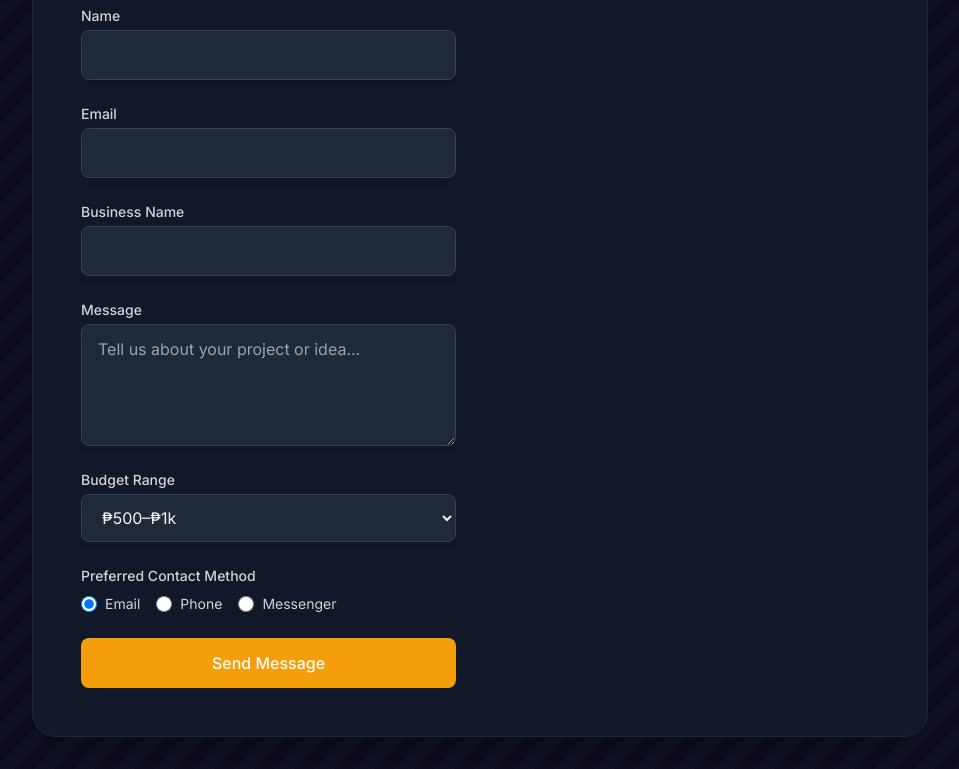
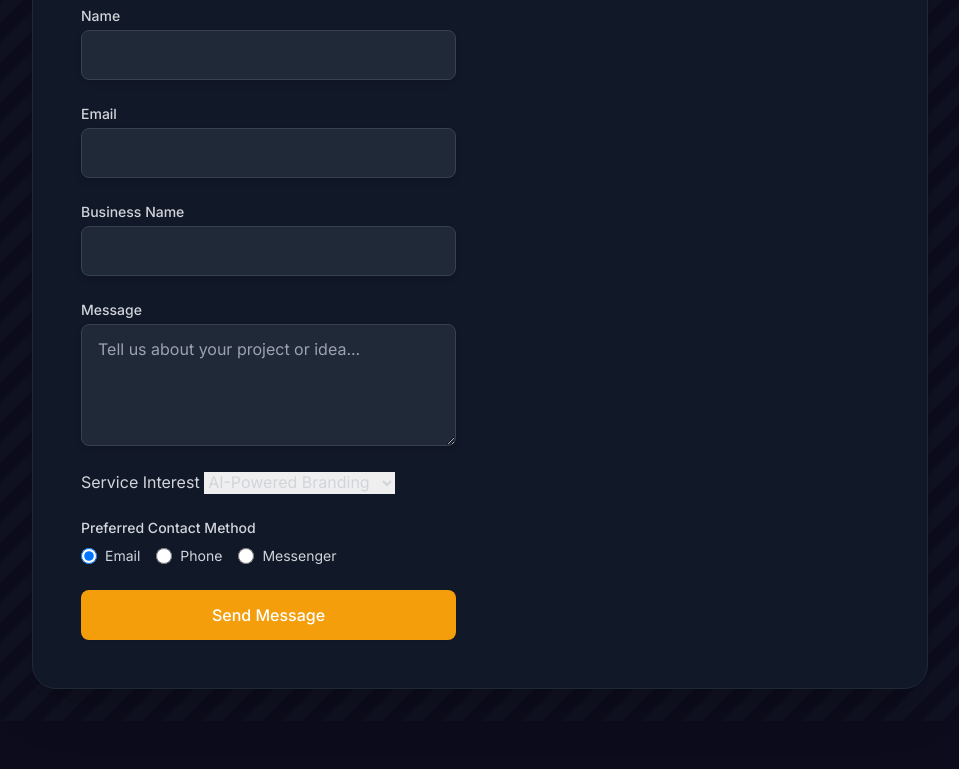
Before and after one commit to Iooping/CAiC-Contacts, a plain HTML site: page index.html in a window 1280 px wide. Shown: the part 777-1546 px from the top of the page, without its empty margins (160-1119 px from the left). After the commit the page ends 1498 px from the top, so only its background shows below. Drawn offline with nearby package versions, Linux system fonts and the light colour scheme.

Commit message:
Update index.html

```diff
--- a/index.html
+++ b/index.html
@@ -117,13 +117,14 @@
                         <textarea id="message" name="message" rows="4" placeholder="Tell us about your project or idea..." class="contact-input mt-1 block w-full rounded-lg px-4 py-3"></textarea>
                     </div>
                     <div>
-                        <label for="budget" class="block text-sm font-medium text-gray-300">Budget Range</label>
-                        <select id="budget" name="budget" class="contact-input mt-1 block w-full rounded-lg px-4 py-3">
-                            <option>₱500–₱1k</option>
-                            <option>₱2k–₱5k</option>
-                            <option>₱6k–₱10k</option>
-                            <option>₱15k+</option>
-                        </select>
+                        <label for="interest">Service Interest</label>
+                        <select id="interest" name="interest">
+                        <option value="branding">AI-Powered Branding</option>
+                        <option value="web-design">Web Design</option>
+                        <option value="automation">AI Agent & Automation</option>
+                        <option value="support">Academic Support</option>
+                        <option value="consulting">Creative Consulting</option>
+                    </select>
                     </div>
                     <fieldset>
                         <legend class="text-sm font-medium text-gray-300">Preferred Contact Method</legend>
```
